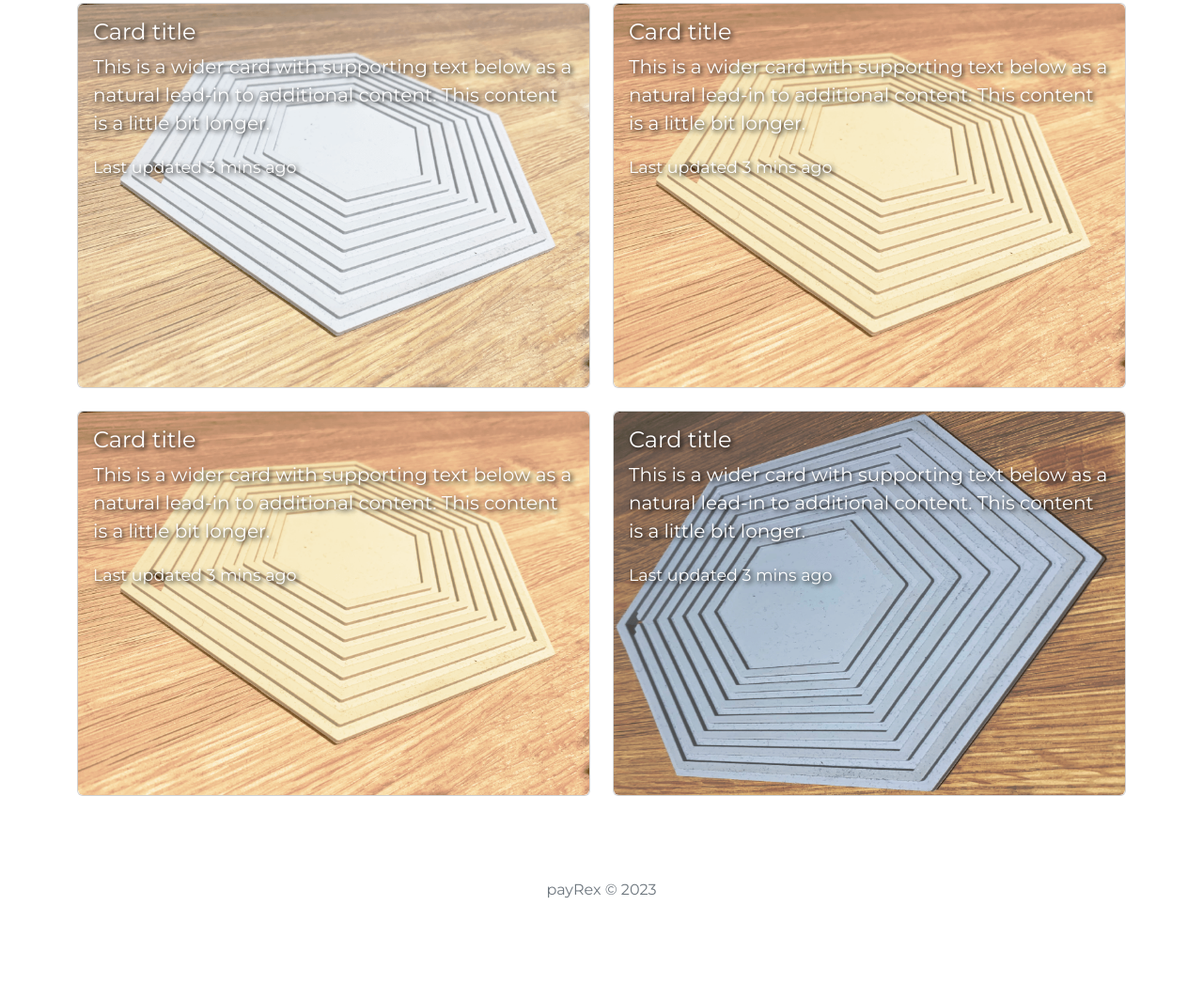
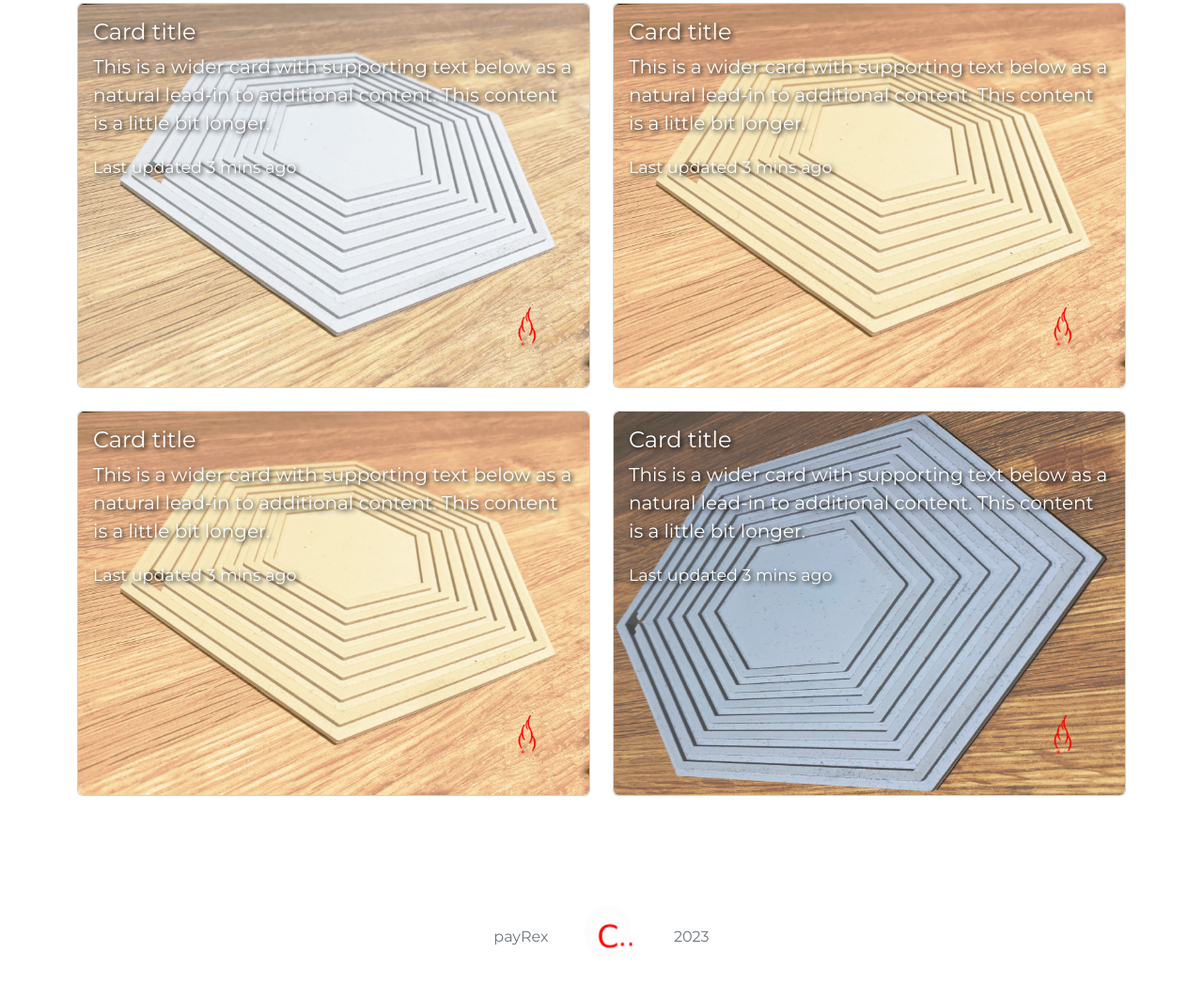
Before and after one commit to DarioDeLaFuente/dario-de-la-fuente-design-2-module-1, a website: page product-page.html in a window 1280 px wide. Shown: the part 528-1591 px from the top of the page at 94% size. Before the commit the page ends 1511 px from the top, so only its background shows below. Drawn offline with nearby package versions, Linux system fonts and the light colour scheme.

Commit message:
Adding update to the Module Assignment 2: Photos and icons

```diff
--- a/product-page.html
+++ b/product-page.html
@@ -4,6 +4,12 @@
     <meta charset="UTF-8" />
     <meta http-equiv="X-UA-Compatible" content="IE=edge" />
     <meta name="viewport" content="width=device-width, initial-scale=1.0" />
+    <link rel="apple-touch-icon" sizes="57x57" href="icon/danger16x16.ico">
+    <link rel="apple-touch-icon" sizes="60x60" href="icon/danger32x32.ico">
+    <link rel="apple-touch-icon" sizes="72x72" href="icon/danger.ico">
+    <link rel="icon" type="image/ico" sizes="57x57" href="icon/danger16x16.ico">
+    <link rel="icon" type="image/ico" sizes="60x60" href="icon/danger32x32.ico">
+    <link rel="icon" type="image/ico" sizes="72x72" href="icon/danger.ico">
     <title>D 2 M1</title>
     <link rel="stylesheet" href="/dist/css/styles.css" />
   </head>
@@ -43,6 +49,7 @@
           <div class="col-md-6 mb-4">
             <div class="card">
                 <img src="/img/Pyrex-product-02.png" class="img-fluid rounded " alt="test">
+                <img src="/img/danger0.0.3.png" class="card-icon-overlay" alt="test">
                 <div class="card-img-overlay">
                   <h5 class="card-title text-highlight fs-4">Card title</h5>
                   <p class="card-text text-highlight fs-5">This is a wider card with supporting text below as a natural lead-in to additional content. This content is a little bit longer.</p>
@@ -53,6 +60,7 @@
           <div class="col-md-6 mb-4">
             <div class="card">
                 <img src="/img/produt2.png" class="img-fluid rounded " alt="test">
+                <img src="/img/danger0.0.3.png" class="card-icon-overlay" alt="test">
                 <div class="card-img-overlay">
                   <h5 class="card-title text-highlight fs-4">Card title</h5>
                   <p class="card-text text-highlight fs-5">This is a wider card with supporting text below as a natural lead-in to additional content. This content is a little bit longer.</p>
@@ -63,6 +71,7 @@
           <div class="col-md-6 mb-4">
             <div class="card">
                 <img src="/img/produt2.png" class="img-fluid rounded " alt="test">
+                <img src="/img/danger0.0.3.png" class="card-icon-overlay" alt="test">
                 <div class="card-img-overlay">
                   <h5 class="card-title text-highlight fs-4">Card title</h5>
                   <p class="card-text text-highlight fs-5">This is a wider card with supporting text below as a natural lead-in to additional content. This content is a little bit longer.</p>
@@ -73,6 +82,7 @@
           <div class="col-md-6 mb-4">
             <div class="card">
                 <img src="/img/product003.png" class="img-fluid rounded " alt="test">
+                <img src="/img/danger0.0.3.png" class="card-icon-overlay" alt="test">
                 <div class="card-img-overlay">
                   <h5 class="card-title text-highlight  fs-4">Card title</h5>
                   <p class="card-text text-highlight fs-5">This is a wider card with supporting text below as a natural lead-in to additional content. This content is a little bit longer.</p>
@@ -83,7 +93,10 @@
         </div>
       </div>
     </main>
-    <footer class="pt-3 m-4 text-muted border-to">payRex © 2023</footer>
+    <footer class="pt-3 m-4 text-muted border-to">payRex
+        <img src="/img/copy01.png" class="footer-icon-overlay" alt="test">
+        2023
+    </footer>
     <script src="/node_modules/bootstrap/dist/js/bootstrap.bundle.min.js"></script>
   </body>
 </html>
--- a/src/scss/styles.scss
+++ b/src/scss/styles.scss
@@ -40,9 +40,24 @@ h2 {
   text-shadow: 2px 2px 5px #999;
 }
 
+.footer-icon-overlay {
+  right: 0;
+  bottom: 0;
+  max-width: 125px;
+}
+
+.card-icon-overlay {
+  position: absolute;
+  right: 0;
+  bottom: 0;
+  padding: 1rem;
+  max-width: 125px;
+}
+
 .highlight {
   color: #c70707;
 }
+
 .text-highlight {
   color: #fff;
   text-shadow: 2px 2px 5px #000;
```
Also changed, not shown: index.html (+14 -2 lines), dist/css/styles.css, icon/danger.ico (added), icon/danger16x16.ico (added), icon/danger32x32.ico (added), img/copy01.png (added), img/danger-01.png (added), img/danger0.0.3.png (added), img/danger02.gif (added), 1 other file.
